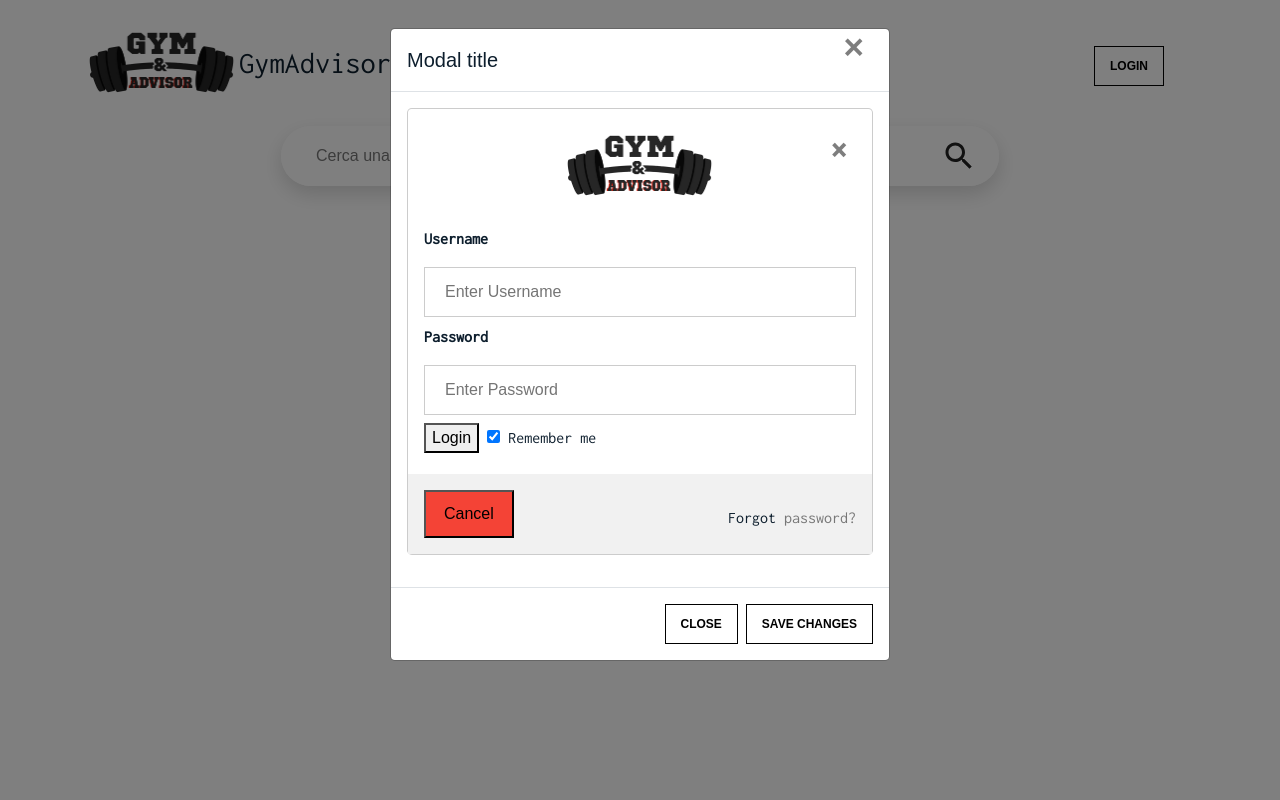
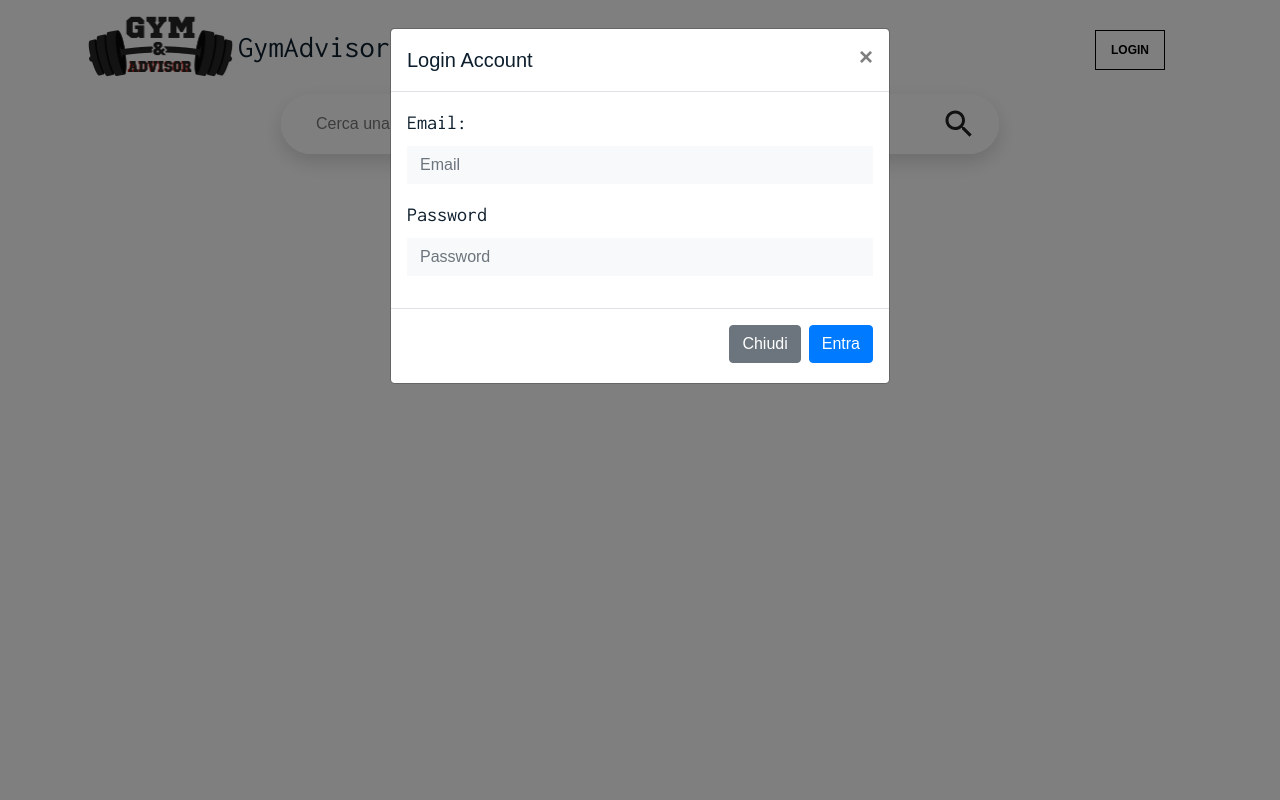
Before and after one commit to TheFedelino01/gymadvisor, a PHP site: page / in a window 1280 px wide, after a click on "LOGIN". Run offline with PHP 8.4, Linux system fonts and the light colour scheme.

Commit message:
Grafica corretta modal Login Bootstrap

```diff
--- a/index.php
+++ b/index.php
@@ -30,7 +30,9 @@
 .grande{
 	font-size:30px;
 	font-size: 1.9rem;
-
+}
+.medio{
+	font-size: 20px;
 }
 
 .logo{
@@ -47,7 +49,7 @@
 	top:50%;
 }
 
-.btn{
+.btnMio{
 	display: inline-block;
     border: 1px solid #000;
     padding: 10px 15px;
@@ -98,99 +100,6 @@
 
 
 
-<!-- Roba login -->
-body {font-family: Arial, Helvetica, sans-serif;}
-
-/* Full-width input fields */
-input[type=text], input[type=password] {
-  width: 100%;
-  padding: 12px 20px;
-  margin: 8px 0;
-  display: inline-block;
-  border: 1px solid #ccc;
-  box-sizing: border-box;
-}
-
-/* Set a style for all buttons */
-
-button:hover {
-  opacity: 0.8;
-}
-
-/* Extra styles for the cancel button */
-.cancelbtn {
-  width: auto;
-  padding: 10px 18px;
-  background-color: #f44336;
-}
-
-/* Center the image and position the close button */
-.imgcontainer {
-  text-align: center;
-  margin: 24px 0 12px 0;
-  position: relative;
-}
-
-img.avatar {
-  width: 40%;
-  border-radius: 50%;
-}
-
-.container {
-  padding: 16px;
-}
-
-span.psw {
-  float: right;
-  padding-top: 16px;
-}
-
-
-
-/* The Close Button (x) */
-.close {
-  position: absolute;
-  right: 25px;
-  top: 0;
-  color: #000;
-  font-size: 35px;
-  font-weight: bold;
-}
-
-.close:hover,
-.close:focus {
-  color: red;
-  cursor: pointer;
-}
-
-/* Add Zoom Animation */
-.animate {
-  -webkit-animation: animatezoom 0.6s;
-  animation: animatezoom 0.6s
-}
-
-@-webkit-keyframes animatezoom {
-  from {-webkit-transform: scale(0)}
-  to {-webkit-transform: scale(1)}
-}
-
-@keyframes animatezoom {
-  from {transform: scale(0)}
-  to {transform: scale(1)}
-}
-
-/* Change styles for span and cancel button on extra small screens */
-@media screen and (max-width: 300px) {
-  span.psw {
-     display: block;
-     float: none;
-  }
-  .cancelbtn {
-     width: 100%;
-  }
-}
-
-<!-- Roba login -->
 </style>
 
 <script>
@@ -232,7 +141,7 @@
 			</div>
 			<div id="navRight" class="col-6 col-sm-6 col-md-6 col-lg-6 col-xl-6 allineaDx" style="padding-top:22px;">
 
-				<button type="button" class="ml-auto mr-auto readmore btn" data-toggle="modal" data-target="#exampleModal">
+				<button type="button" class="ml-auto mr-auto readmore btnMio" data-toggle="modal" data-target="#exampleModal">
 				Login
 				</button>
 			</div>
@@ -268,42 +177,29 @@
   <div class="modal-dialog" role="document">
     <div class="modal-content">
       <div class="modal-header">
-        <h5 class="modal-title" id="exampleModalLabel">Modal title</h5>
+        <h5 class="modal-title" id="exampleModalLabel">Login Account</h5>
         <button type="button" class="close" data-dismiss="modal" aria-label="Close">
           <span aria-hidden="true">&times;</span>
         </button>
       </div>
-      <div class="modal-body">
-          <form class="modal-content animate" action="/action_page.php" method="post">
-			<div class="imgcontainer">
-			  <span onclick="document.getElementById('id01').style.display='none'" class="close" title="Close Modal">&times;</span>
-			  <img class="logo" src="./img/logo.png" style="vertical-align: bottom;">
-			</div>
+		<form>
+		  <div class="modal-body" >
+				  <div class="form-group">
+					<label for="exampleInputEmail1" class="medio">Email:</label>
+					<input type="email" class="form-control" id="exampleInputEmail1" aria-describedby="emailHelp" placeholder="Email">
+				  </div>
+				  <div class="form-group">
+					<label for="exampleInputPassword1" class="medio">Password</label>
+					<input type="password" class="form-control" id="exampleInputPassword1" placeholder="Password">
+				  </div>
+		  </div>
+		  <div class="modal-footer" style="padding-bottom: 0px;">
+			<button type="button" class="btn btn-secondary" data-dismiss="modal">Chiudi</button>
+			<button type="submit" class="btn btn-primary">Entra</button>
+		  </div>
 
-			<div class="container">
-			  <label for="uname"><b>Username</b></label>
-			  <input type="text" placeholder="Enter Username" name="uname" required>
-
-			  <label for="psw"><b>Password</b></label>
-			  <input type="password" placeholder="Enter Password" name="psw" required>
-
-			  <button type="submit">Login</button>
-			  <label>
-				<input type="checkbox" checked="checked" name="remember"> Remember me
-			  </label>
-			</div>
-
-			<div class="container" style="background-color:#f1f1f1">
-			  <button type="button" onclick="document.getElementById('id01').style.display='none'" class="cancelbtn">Cancel</button>
-			  <span class="psw">Forgot <a href="#">password?</a></span>
-			</div>
-		  </form>
-      </div>
-      <div class="modal-footer">
-        <button type="button" class="btn btn-secondary" data-dismiss="modal">Close</button>
-        <button type="button" class="btn btn-primary">Save changes</button>
-      </div>
-    </div>
+		</form>
+	</div>
   </div>
 </div>
 
```
